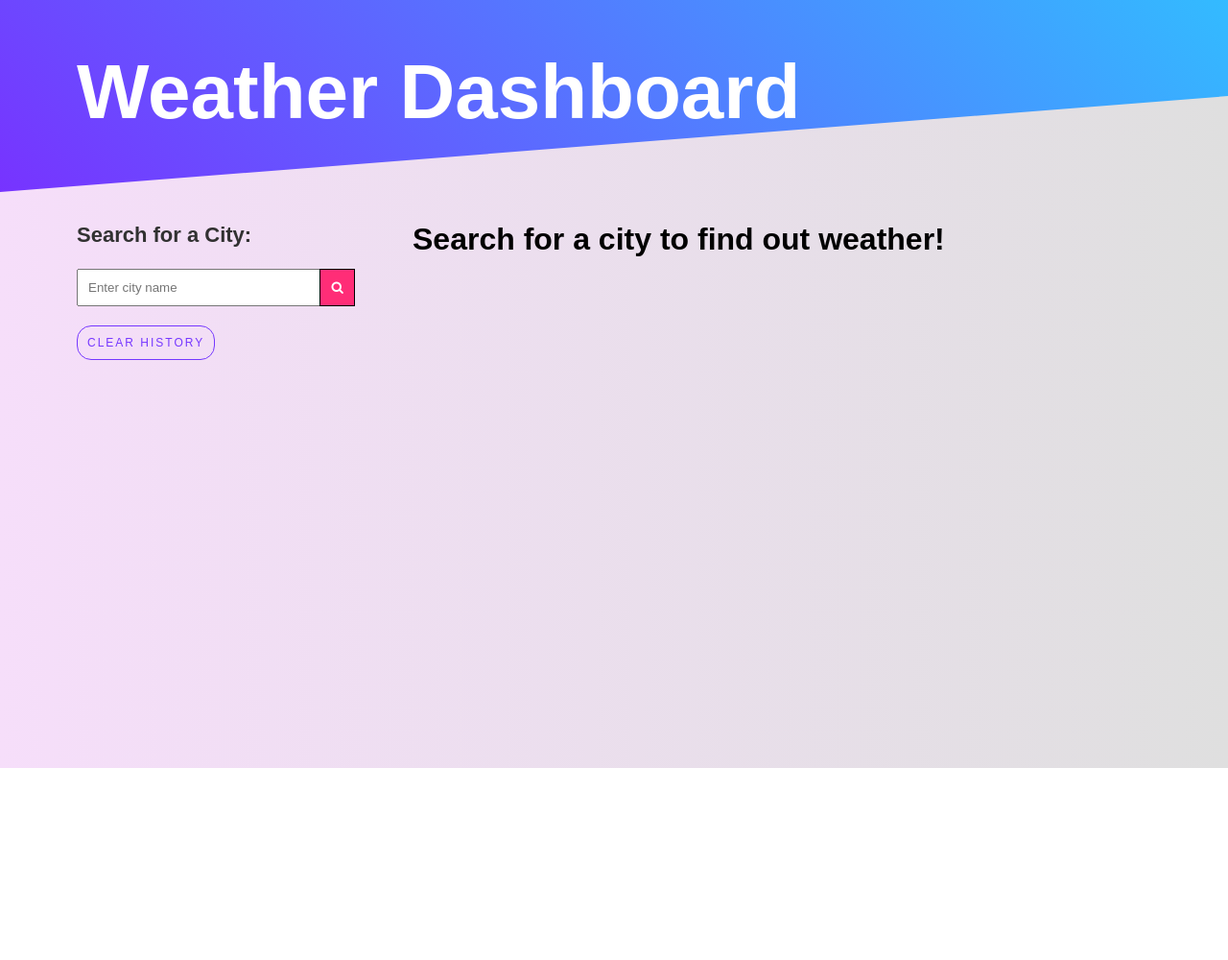
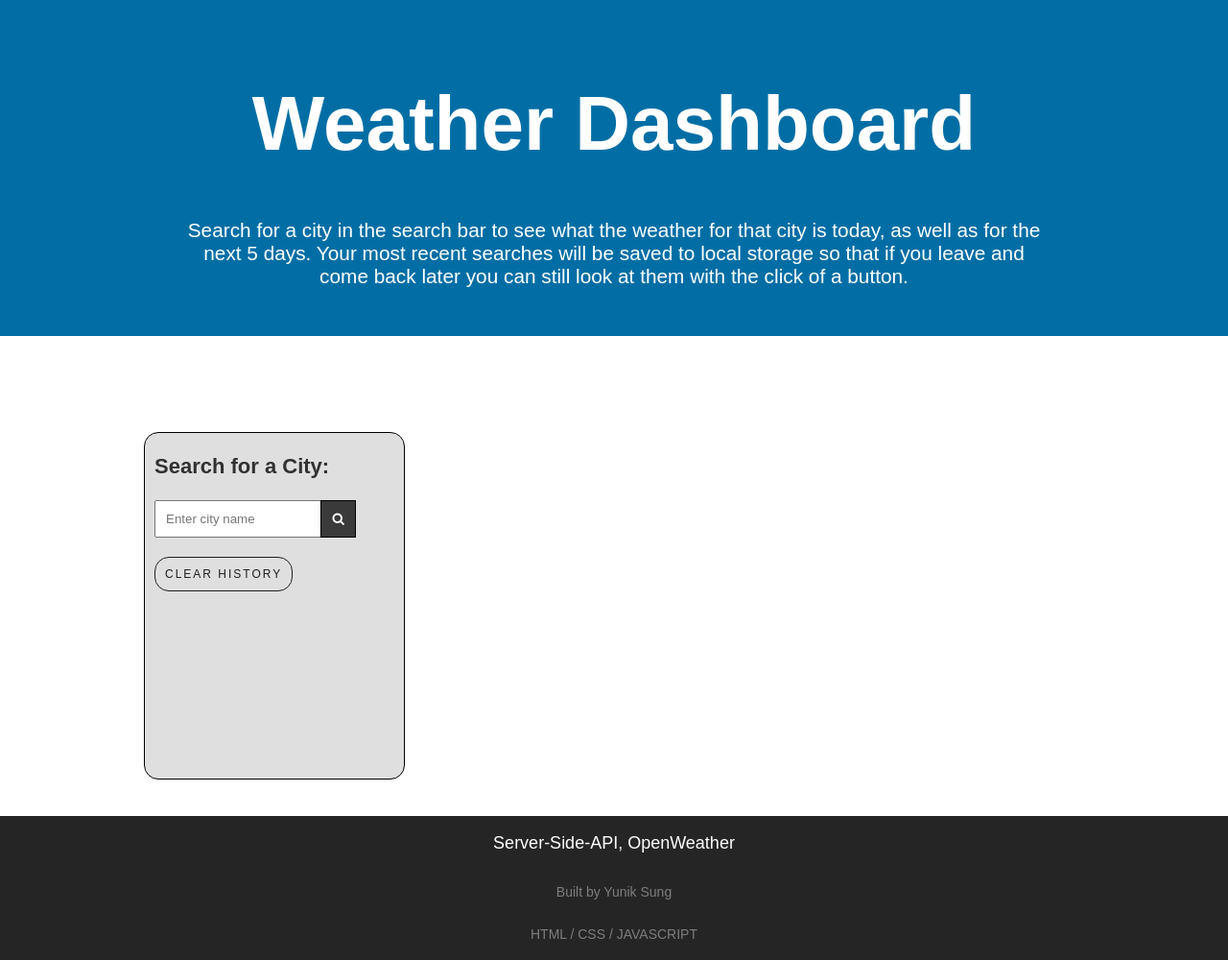
Before and after one commit to yuniksung/weather-dashboard, a plain HTML site: page index.html in a window 1280 px wide. Shown: the whole page at 96% size. Before the commit the page ends 800 px from the top, so only its background shows below. Drawn offline with Linux system fonts and the light colour scheme.

Commit message:
redesigned

```diff
--- a/assets/css/style.css
+++ b/assets/css/style.css
@@ -4,55 +4,57 @@ body {
     margin: 0;
     font-family: sans-serif;
     /* background: rgb(223, 223, 223); */
-    background: linear-gradient(-90deg, #dfdfdf, #f6defa);
 }
 
 /* header style start */
 .header {
     position: relative;
     width: 100%;
-    height:200px;
-    background: linear-gradient(45deg, #7733FF,#33BBFF);
+    height:350px;
+    background: #006ea5;
     display: flex;
     z-index: 1;
-}
-
-.header:before {
-    content: '';
-    position: absolute;
-    bottom: 0;
-    left: 0;
-    width: 100%;
-    height: 100px;
-    background: linear-gradient(-90deg, #dfdfdf, #f6defa);
-    clip-path: polygon(100% 0, 0 100%, 100% 100%);
-
+    display: flex;
+    align-items: center;
+    justify-content: center;
 }
 
 .title {
     position: relative;
     max-width: 900px;
+    /* display: flex;
+    flex-direction: column;
+    align-items: center;
+    justify-content: center; */
+    text-align: center;
 }
 
 .title h1{
-    margin-left: 70px;
-    margin-top: 0;
     color: #fff;
     font-size: 5em;
-    padding: 50px 0 50px 10px;
+    text-align: center;
+}
 
+.title p{
+    color: #fff;
+    font-size: 1.3em;
+    text-align: center;
 }
 /* header style end */
 
 /* search box style */
 .search-content {
     position: relative;
-    width: 350px;
+    width: 250px;
     height: 100%;
+    max-height: 90%;
     background-color: rgba(255, 255, 255, 0.0);
-    margin-left: 70px;
+    margin-left: 150px;
     padding: 0 10px;
     z-index: 2;
+    border: 1px solid black;
+    border-radius: 15px;
+    background: rgb(223, 223, 223);
 }
 
 
@@ -64,12 +66,12 @@ body {
 .form-control {
     padding: 10px;
     margin-right: -5px;
-    width: 230px;
+    width: 150px;
 }
 
 .btn {
     padding: 11px;
-    background: #ff2d77;
+    background: #3a3a3a;
     color: #fff;
     text-decoration: none;
     border: none;
@@ -78,7 +80,7 @@ body {
 }
 
 .btn:hover {
-    background: #ff98bc;
+    background: #5e5e5e;
 }
 
 input:focus {
@@ -92,18 +94,20 @@ input:focus {
     margin-top: 20px;
     text-transform: uppercase;
     background-color: transparent;
-    border: 1px solid #7537FF;
+    border: 1px solid #1f1f1f;
     border-radius: 15px;
     padding: 10px;
-    color: #7537FF;
+    color: #1f1f1f;
     font-size: 12px;
     transition: 0.5s;
     text-decoration: none;
     letter-spacing: 2px;
+    text-align: center;
 }
 
+
 .clear-btn:hover{
-    background-color: #7537FF;
+    background-color: rgb(133, 133, 133);
     color: #fff;
 }
 
@@ -164,7 +168,7 @@ input:focus {
     top: -200px;
     display: grid;
     grid-template-columns: 1fr 1fr 1fr ;
-    grid-gap: 10px;
+    grid-gap: 100px;
 }
 
 .grid0 {
@@ -240,3 +244,32 @@ section {
     padding: 5px;
     border-radius: 15px;
 }
+
+footer{
+    width: 100%;
+    height: 150px;
+    background-color: #252525;
+}
+
+.footer-text{
+    margin: auto;
+    display: flex;
+    flex-direction: column;
+    justify-content: center;
+    align-items: center ;
+}
+
+.footer-text p:nth-child(1){
+    font-size: 18px;
+    color: #fff;
+}
+
+.footer-text p:nth-child(2){
+    font-size: 14px;
+    color: rgb(126, 126, 126);
+}
+
+.footer-text p:nth-child(3){
+    font-size: 14px;
+    color: rgb(126, 126, 126);
+}
--- a/index.html
+++ b/index.html
@@ -13,6 +13,9 @@
     <header class="header grid0">
     <div class="title">
         <h1>Weather Dashboard</h1>
+        <p>
+            Search for a city in the search bar to see what the weather for that city is today, as well as for the next 5 days. Your most recent searches will be saved to local storage so that if you leave and come back later you can still look at them with the click of a button.
+        </p>
     </div>
     </header>
 
@@ -37,9 +40,9 @@
 
     <!-- Current weather display -->
     <div id="currentWeather" class="current-weather grid2">
-        <h1>
+        <!-- <h1>
             Search for a city to find out weather!
-        </h1>
+        </h1> -->
     </div>
 
     <!-- 5 day Forecast display -->
@@ -51,6 +54,15 @@
             <div class="forecast"></div>
         </section>
     </main>
+
+    <footer>
+        <div class="footer-text">
+            <p>Server-Side-API, OpenWeather</p>
+            <p>Built by Yunik Sung</p>
+            <p>HTML / CSS / JAVASCRIPT</p>
+        </div>
+    </footer>
+
     <script src="./assets/js/script.js"></script>
     <!-- <script src="test.js"></script> -->
 </body>
```
Also changed, not shown: assets/images/dallas.jpg (deleted), assets/images/denver.jpg (deleted), assets/images/weather.jpg (added), 1 other file. Lines whose indentation alone changed are shown as unchanged.
